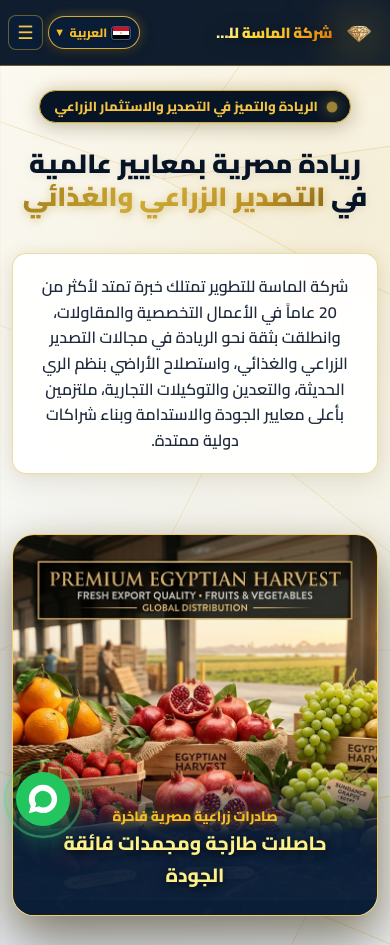
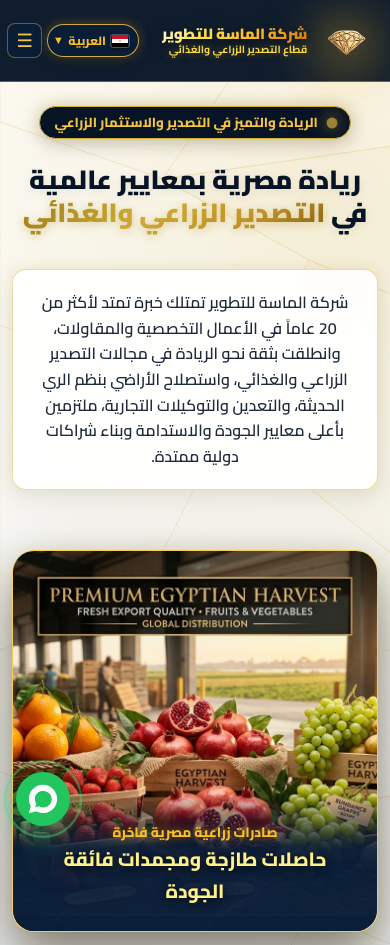
Before and after one commit to loaicboe-hub/almasa-export, a website: page index.html in a window 390 px wide. Shown: the top 945 px of the page. Drawn offline with Linux system fonts and the light colour scheme; no server answers.

Commit message:
style(mobile): enlarge header logo size and show full company name with subtitle without truncation

```diff
--- a/assets/css/style.css
+++ b/assets/css/style.css
@@ -3233,7 +3233,7 @@ html, body {
 /* Tablet & Smaller Screens (<= 1120px) */
 @media (max-width: 1120px) {
   :root {
-    --header-height: 80px;
+    --header-height: 92px;
   }
 
   .site-header {
@@ -3250,28 +3250,31 @@ html, body {
 
   .header-container {
     height: 100%;
-    padding: 0 0.85rem;
-    gap: 0.5rem;
+    padding: 0 1rem;
+    gap: 0.6rem;
   }
 
   .brand-logo {
-    gap: 0.5rem;
+    gap: 0.65rem;
     min-width: 0;
   }
 
   .logo-img-wrapper {
-    width: 60px !important;
-    height: 60px !important;
+    width: 90px !important;
+    height: 90px !important;
   }
 
   .brand-title {
-    font-size: 1.15rem !important;
+    font-size: 1.25rem !important;
     line-height: 1.2;
     white-space: nowrap;
   }
 
   .brand-sub {
-    display: none;
+    display: block !important;
+    font-size: 0.82rem !important;
+    color: #fde047;
+    white-space: nowrap;
   }
 
   .mobile-nav-lang-bar {
@@ -3506,7 +3509,7 @@ html, body {
 /* Mobile Screens (<= 768px) */
 @media (max-width: 768px) {
   :root {
-    --header-height: 72px;
+    --header-height: 86px;
   }
 
   .container {
@@ -3517,26 +3520,43 @@ html, body {
   .header-container {
     padding-left: 0.65rem;
     padding-right: 0.65rem;
-    gap: 0.4rem;
+    gap: 0.45rem;
   }
 
   .brand-logo {
-    gap: 0.4rem;
+    gap: 0.5rem;
     min-width: 0;
-    flex-shrink: 1;
+    flex-shrink: 0;
   }
 
   .logo-img-wrapper {
-    width: 52px !important;
-    height: 52px !important;
+    width: 78px !important;
+    height: 78px !important;
     flex-shrink: 0;
   }
 
+  .brand-text {
+    display: flex;
+    flex-direction: column;
+    justify-content: center;
+    line-height: 1.2;
+  }
+
   .brand-title {
-    font-size: 1.02rem !important;
+    font-size: clamp(0.98rem, 3.6vw, 1.18rem) !important;
     white-space: nowrap;
-    overflow: hidden;
-    text-overflow: ellipsis;
+    overflow: visible;
+    text-overflow: unset;
+    max-width: none !important;
+  }
+
+  .brand-sub {
+    display: block !important;
+    font-size: clamp(0.68rem, 2.4vw, 0.78rem) !important;
+    color: #fde047;
+    font-weight: 700;
+    white-space: nowrap;
+    line-height: 1.2;
   }
 
   .header-actions {
@@ -3961,31 +3981,43 @@ html, body {
 /* Extra Small Mobile (< 480px) */
 @media (max-width: 480px) {
   :root {
-    --header-height: 66px;
+    --header-height: 82px;
   }
 
   .header-container {
-    padding-left: 0.5rem;
-    padding-right: 0.5rem;
-    gap: 0.3rem;
+    padding-left: 0.45rem;
+    padding-right: 0.45rem;
+    gap: 0.35rem;
   }
 
   .brand-logo {
     gap: 0.35rem;
+    flex-shrink: 0;
   }
 
   .logo-img-wrapper {
-    width: 44px !important;
-    height: 44px !important;
+    width: 70px !important;
+    height: 70px !important;
+    flex-shrink: 0;
   }
 
   .brand-title {
-    font-size: 0.92rem !important;
-    max-width: 120px;
+    font-size: clamp(0.92rem, 3.8vw, 1.05rem) !important;
+    max-width: none !important;
+    white-space: nowrap;
+    overflow: visible;
+  }
+
+  .brand-sub {
+    display: block !important;
+    font-size: 0.65rem !important;
+    color: #fde047;
+    white-space: nowrap;
+    line-height: 1.2;
   }
 
   .header-actions {
-    gap: 0.3rem;
+    gap: 0.28rem;
   }
 
   .lang-toggle-btn {
```
